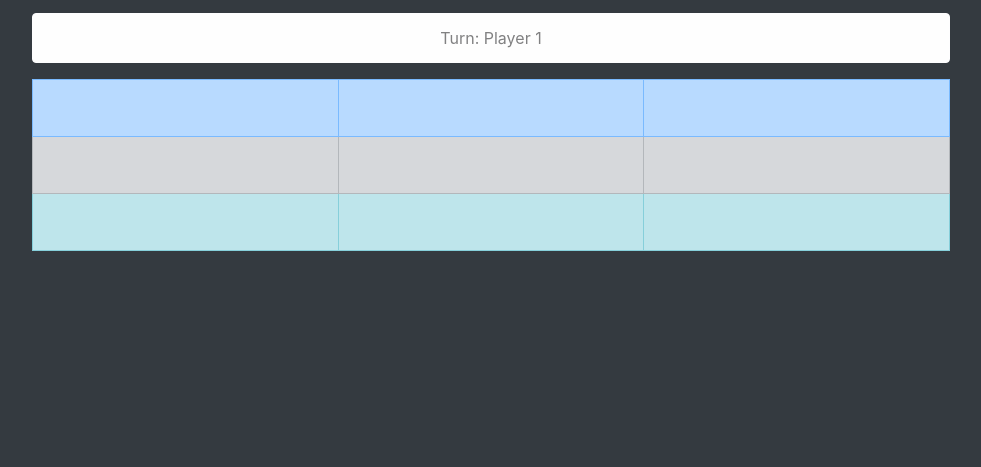
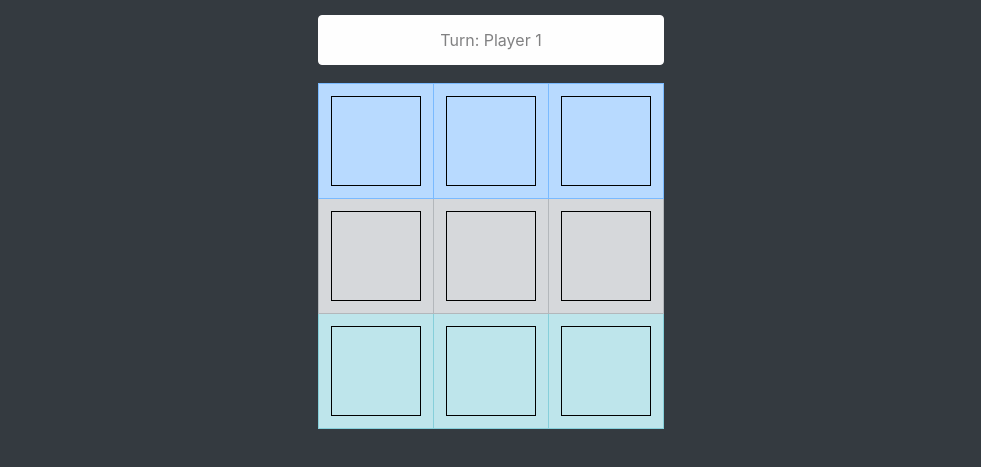
Before and after one commit to suretrust/js-tic-tac-toe, a plain HTML site: page index.html in a window 1280 px wide. Shown: the part 67-534 px from the top of the page, without its empty margins (149-1130 px from the left). Drawn offline with nearby package versions, Linux system fonts and the light colour scheme.

Commit message:
added board styling

```diff
--- a/css/main.css
+++ b/css/main.css
@@ -0,0 +1,22 @@
+.table {
+    max-width: 300px;
+    margin: 0 auto;
+}
+
+.alert {
+    max-width: 346px;
+    margin: 18px auto;
+}
+
+.py-3 {
+    border: solid black 1px;
+    width: 90px;
+    height: 90px;
+    text-align: center;
+    font-size: 4vw;
+    margin: 0 auto;
+}
+
+.py-3:hover {
+    background: whitesmoke;
+}
--- a/index.html
+++ b/index.html
@@ -5,6 +5,7 @@
     <meta name="viewport" content="width=device-width, initial-scale=1.0">
     <meta http-equiv="X-UA-Compatible" content="ie=edge">
     <link rel="stylesheet" href="https://stackpath.bootstrapcdn.com/bootstrap/4.3.1/css/bootstrap.min.css" integrity="sha384-ggOyR0iXCbMQv3Xipma34MD+dH/1fQ784/j6cY/iJTQUOhcWr7x9JvoRxT2MZw1T" crossorigin="anonymous">
+    <link rel="stylesheet" href="css/main.css">
 
 
     <title>Tic Tac Toe</title>
```
